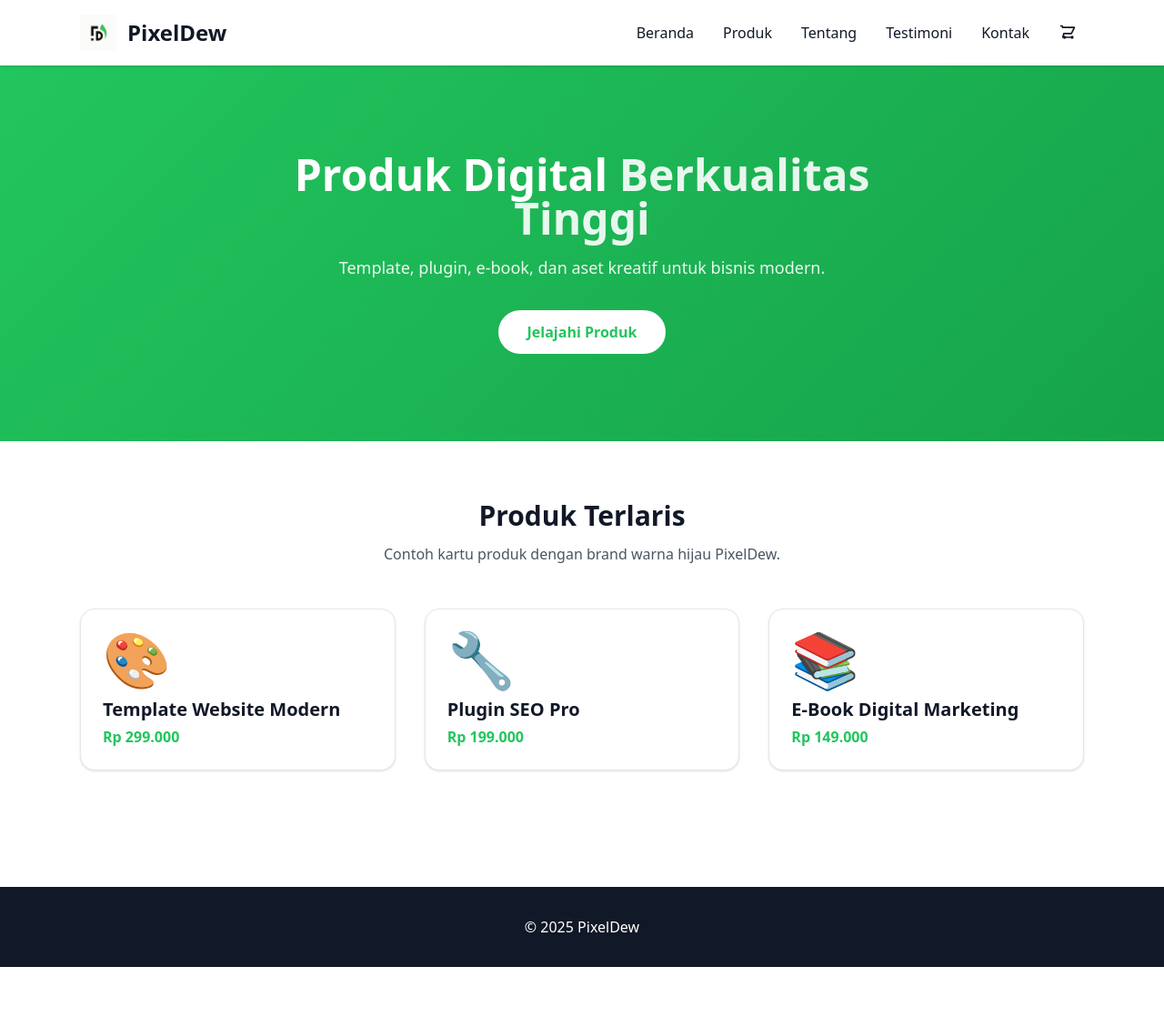
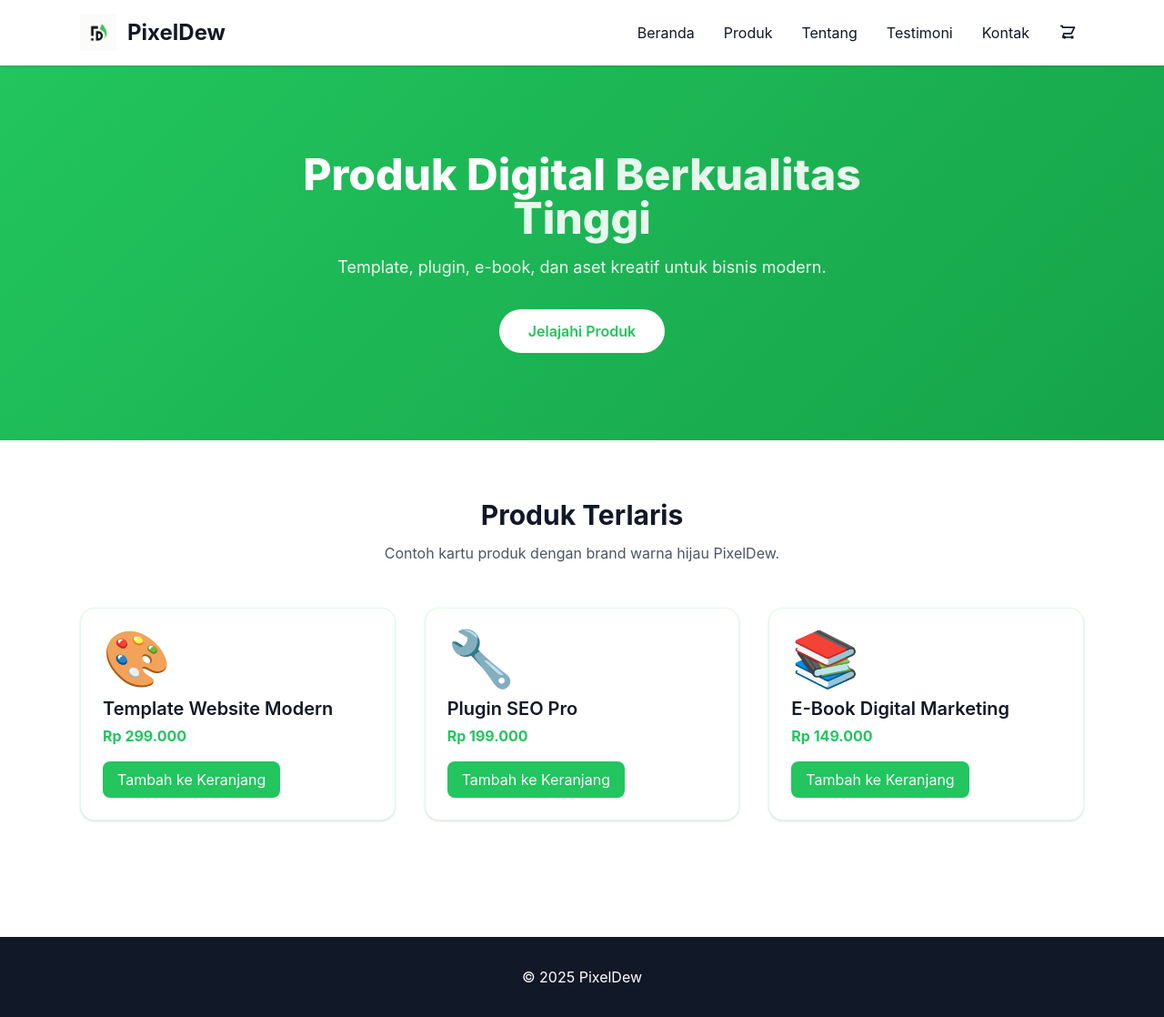
Before and after one commit to pixeldewads-digital/PixDew, a plain HTML site: page index.html in a window 1280 px wide. Shown: the whole page at 91% size. Before the commit the page ends 1063 px from the top, so only its background shows below. Drawn offline with nearby package versions, Linux system fonts and the light colour scheme.

Commit message:
Update index.html

```diff
--- a/index.html
+++ b/index.html
@@ -1,14 +1,15 @@
 <!doctype html>
 <html lang="id">
 <head>
-  <meta charset="UTF-8">
-  <meta name="viewport" content="width=device-width, initial-scale=1.0">
+  <meta charset="UTF-8" />
+  <meta name="viewport" content="width=device-width, initial-scale=1.0"/>
   <title>PixelDew — Produk Digital</title>
   <meta name="description" content="Template, plugin, e-book, dan aset digital untuk bisnis modern.">
   <meta name="theme-color" content="#22C55E">
   <link rel="icon" type="image/png" sizes="32x32" href="./assets/favicon-32.png">
   <link rel="icon" type="image/png" sizes="16x16" href="./assets/favicon-16.png">
   <link rel="apple-touch-icon" href="./assets/apple-touch-icon.png">
+
   <link rel="preconnect" href="https://cdn.tailwindcss.com">
   <link rel="dns-prefetch" href="https://cdn.tailwindcss.com">
   <script src="https://cdn.tailwindcss.com"></script>
@@ -17,51 +18,38 @@
       theme: {
         extend: {
           colors: {
-            brand: '#22C55E',         // PixelDew green (approx)
-            'brand-dark': '#16A34A',  // darker shade
-            'brand-light': '#DCFCE7', // very light
-            ink: '#111827'            // near-black for text
+            brand: '#22C55E',
+            'brand-dark': '#16A34A',
+            'brand-light': '#DCFCE7',
+            ink: '#111827'
           },
-          fontFamily:{sans:['Inter','system-ui','sans-serif']}
+          fontFamily:{ sans:['Inter','system-ui','sans-serif'] }
         }
       }
     }
   </script>
   <style>
-    .card-hover{transition:all .3s ease}
-    .card-hover:hover{transform:translateY(-5px);box-shadow:0 20px 40px rgba(0,0,0,.08)}
     .mobile-menu{transform:translateX(-100%);transition:transform .3s ease}
     .mobile-menu.active{transform:translateX(0)}
+    .brand-gradient{background:linear-gradient(135deg,#22C55E 0%,#16A34A 100%)}
+    .card-hover{transition:all .3s ease}
+    .card-hover:hover{transform:translateY(-4px); box-shadow:0 16px 32px rgba(0,0,0,.08)}
     body{scroll-behavior:smooth}
-    .brand-gradient{background:linear-gradient(135deg,#22C55E 0%,#16A34A 100%)}
   </style>
-  <script>
-  tailwind.config = {
-    theme: {
-      extend: {
-        colors: {
-          brand: '#22C55E',
-          'brand-dark': '#16A34A',
-          ink: '#111827'
-        }
-      }
-    }
-  }
-</script>
 </head>
 <body class="bg-white text-ink font-sans">
 
+<!-- HEADER -->
 <header class="bg-white/90 backdrop-blur shadow sticky top-0 z-40">
   <div class="max-w-6xl mx-auto px-6 py-4 flex items-center justify-between">
     <!-- LEFT: Logo -->
     <a href="./index.html" class="flex items-center gap-3">
-      <img src="./assets/logo.png" alt="PixelDew" class="w-10 h-10 object-contain" />
+      <img src="./assets/logo.png" alt="PixelDew" class="w-10 h-10 object-contain"/>
       <span class="text-2xl font-bold text-ink">PixelDew</span>
     </a>
 
     <!-- RIGHT: NAV + CART + HAMBURGER -->
     <div class="flex items-center gap-6">
-      <!-- Desktop nav -->
       <nav class="hidden md:flex gap-8">
         <a href="./index.html" class="hover:text-brand text-ink">Beranda</a>
         <a href="./products.html" class="hover:text-brand text-ink">Produk</a>
@@ -78,16 +66,14 @@
         <svg xmlns="http://www.w3.org/2000/svg" fill="none" viewBox="0 0 24 24"
           stroke-width="2" stroke="currentColor" class="w-5 h-5">
           <path stroke-linecap="round" stroke-linejoin="round"
-            d="M3 3h2l.4 2M7 13h10l4-8H5.4M7 13l-1.3 5H19m-12 0a1 1 0 102 0 1 1 0 00-2 0zm10 0a1 1 0 102 0 1 1 0 00-2 0z" />
+            d="M3 3h2l.4 2M7 13h10l4-8H5.4M7 13l-1.3 5H19m-12 0a1 1 0 102 0 1 1 0 00-2 0zm10 0a1 1 0 102 0 1 1 0 00-2 0z"/>
         </svg>
         <span id="cart-count"
           class="absolute -top-1.5 -right-1.5 bg-brand text-white text-[10px] font-bold rounded-full px-1.5 hidden">0</span>
       </button>
 
       <!-- Mobile menu button -->
-      <button id="menu-btn" class="md:hidden p-2" aria-label="Buka menu">
-        ☰
-      </button>
+      <button id="menu-btn" class="md:hidden p-2" aria-label="Buka menu">☰</button>
     </div>
   </div>
 
@@ -103,46 +89,73 @@
   </div>
 </header>
 
-  <script>
-    document.addEventListener('DOMContentLoaded',()=>{
-      const menu=document.getElementById('mobile-menu');
-      const btn=document.getElementById('menu-btn');
-      const close=document.getElementById('close-menu');
-      if(btn&&menu&&close){ btn.onclick=()=>menu.classList.add('active'); close.onclick=()=>menu.classList.remove('active'); }
-    });
-  </script>
-
+<!-- HERO -->
 <section id="home" class="brand-gradient text-white text-center py-24">
   <div class="max-w-3xl mx-auto px-6">
-    <h1 class="text-4xl md:text-5xl font-extrabold mb-4">Produk Digital <span class="opacity-90 block md:inline">Berkualitas Tinggi</span></h1>
-    <p class="text-lg/relaxed opacity-90 mb-8">Template, plugin, e-book, dan aset kreatif untuk bisnis modern.</p>
+    <h1 class="text-4xl md:text-5xl font-extrabold mb-4">
+      Produk Digital <span class="opacity-90 block md:inline">Berkualitas Tinggi</span>
+    </h1>
+    <p class="text-lg opacity-90 mb-8">Template, plugin, e-book, dan aset kreatif untuk bisnis modern.</p>
     <a href="./products.html" class="inline-block bg-white text-brand px-8 py-3 rounded-full font-semibold">Jelajahi Produk</a>
   </div>
 </section>
+
+<!-- BEST SELLERS (preview) -->
 <main class="max-w-6xl mx-auto px-6 py-16">
   <section class="text-center mb-12">
     <h2 class="text-3xl font-bold mb-3">Produk Terlaris</h2>
     <p class="text-gray-600">Contoh kartu produk dengan brand warna hijau PixelDew.</p>
   </section>
+
   <div class="grid sm:grid-cols-2 lg:grid-cols-3 gap-8">
-    <article class="bg-white border border-brand-light rounded-2xl shadow p-6 card-hover text-left">
+    <!-- Item 1 -->
+    <article class="bg-white border border-brand-light rounded-2xl shadow p-6 card-hover">
       <div class="text-6xl" aria-hidden="true">🎨</div>
       <h3 class="text-xl font-semibold mt-3">Template Website Modern</h3>
       <p class="text-brand font-bold mt-1">Rp 299.000</p>
+      <button onclick="addToCart(1)"
+        class="mt-4 inline-flex items-center gap-2 px-4 py-2 rounded-lg bg-brand text-white hover:bg-brand-dark">
+        Tambah ke Keranjang
+      </button>
     </article>
-    <article class="bg-white border border-brand-light rounded-2xl shadow p-6 card-hover text-left">
+
+    <!-- Item 2 -->
+    <article class="bg-white border border-brand-light rounded-2xl shadow p-6 card-hover">
       <div class="text-6xl" aria-hidden="true">🔧</div>
       <h3 class="text-xl font-semibold mt-3">Plugin SEO Pro</h3>
       <p class="text-brand font-bold mt-1">Rp 199.000</p>
+      <button onclick="addToCart(2)"
+        class="mt-4 inline-flex items-center gap-2 px-4 py-2 rounded-lg bg-brand text-white hover:bg-brand-dark">
+        Tambah ke Keranjang
+      </button>
     </article>
-    <article class="bg-white border border-brand-light rounded-2xl shadow p-6 card-hover text-left">
+
+    <!-- Item 3 -->
+    <article class="bg-white border border-brand-light rounded-2xl shadow p-6 card-hover">
       <div class="text-6xl" aria-hidden="true">📚</div>
       <h3 class="text-xl font-semibold mt-3">E-Book Digital Marketing</h3>
       <p class="text-brand font-bold mt-1">Rp 149.000</p>
+      <button onclick="addToCart(3)"
+        class="mt-4 inline-flex items-center gap-2 px-4 py-2 rounded-lg bg-brand text-white hover:bg-brand-dark">
+        Tambah ke Keranjang
+      </button>
     </article>
   </div>
 </main>
-  <footer class="bg-ink text-white text-center py-8 mt-16">&copy; 2025 PixelDew</footer>
-  <script src="./assets/cart.js"></script>
+
+<footer class="bg-ink text-white text-center py-8 mt-16">&copy; 2025 PixelDew</footer>
+
+<!-- Mobile menu script -->
+<script>
+  document.addEventListener('DOMContentLoaded',()=>{
+    const menu=document.getElementById('mobile-menu');
+    const btn=document.getElementById('menu-btn');
+    const close=document.getElementById('close-menu');
+    if(btn&&menu&&close){ btn.onclick=()=>menu.classList.add('active'); close.onclick=()=>menu.classList.remove('active'); }
+  });
+</script>
+
+<!-- Cart logic -->
+<script src="./assets/cart.js"></script>
 </body>
 </html>
```
